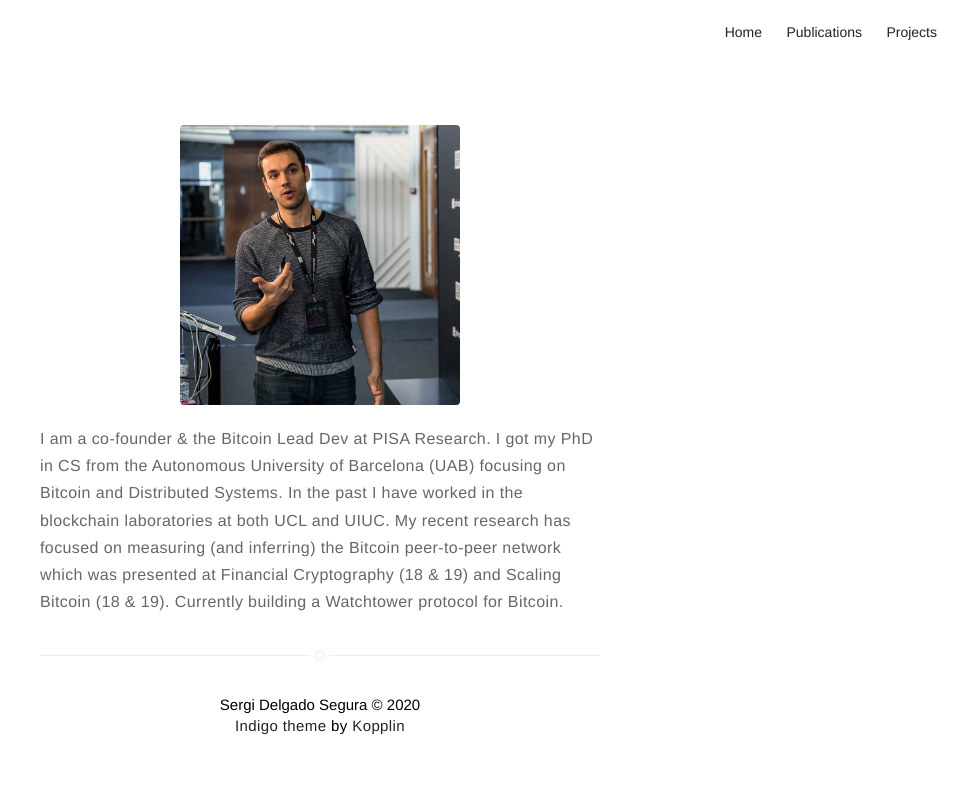
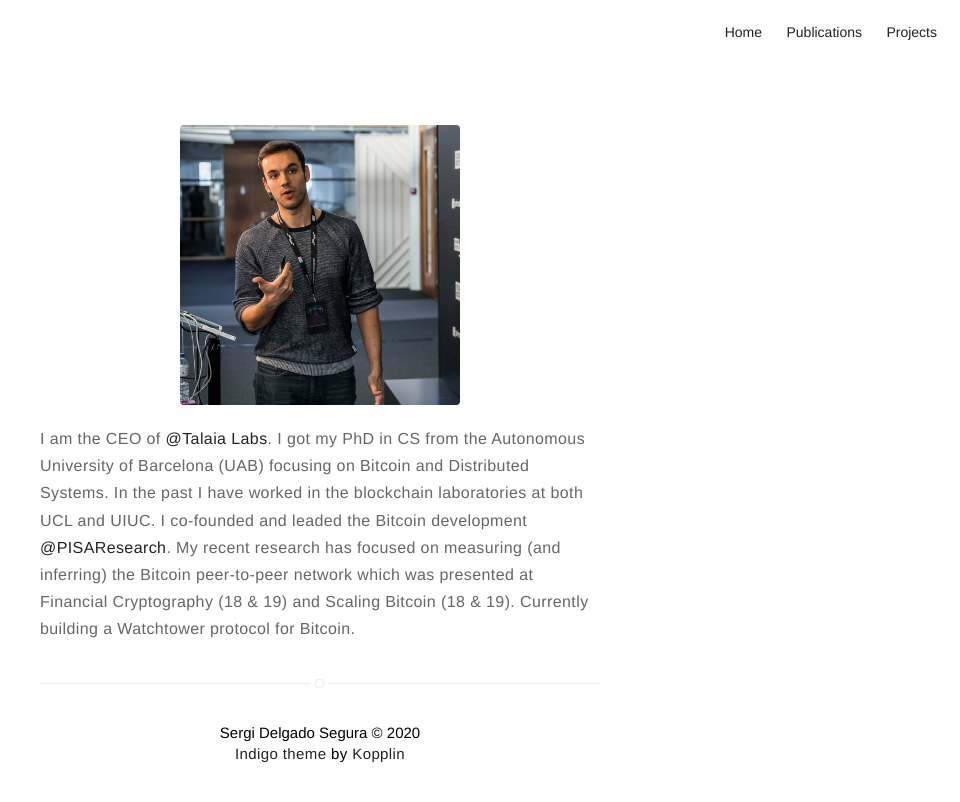
Before and after one commit to sr-gi/me, a Jekyll site: the page built from about.md, in a window 1280 px wide. Shown: the top 802 px of the page, without its empty margins (320-1280 px from the left). Built offline with Jekyll 4.4.1, drawn with Linux system fonts in a browser that asks for light colours.

Commit message:
Updates bio

```diff
--- a/_config.yml
+++ b/_config.yml
@@ -1,6 +1,6 @@
 # main text of home
 name: Sergi Delgado Segura
-bio: I am a co-founder & the Bitcoin Lead Dev <a class='link' href='https://pisa.watch'>@PISAResearch</a>. Currently building a Watchtower protocol for Bitcoin. My research interest lies on networks, privacy and cryptocurrencies.
+bio: I am the CEO of <a class='link' href='https://talaia.watch'>@Talaia Labs</a>. Currently building <a class='link' href='https://twitter.com/eyeofsatoshi'>The Eye of Satoshi</a>. My research interest lies on Bitcoin, networks and privacy.
 # twitter summary info
 description: Sergi Delgado Segura's personal webpage.
 
--- a/about.md
+++ b/about.md
@@ -4,4 +4,4 @@ layout: page
 ---
 ![](../assets/images/profile.jpg)
 
-I am a co-founder & the Bitcoin Lead Dev at PISA Research. I got my PhD in CS from the Autonomous University of Barcelona (UAB) focusing on Bitcoin and Distributed Systems. In the past I have worked in the blockchain laboratories at both UCL and UIUC. My recent research has focused on measuring (and inferring) the Bitcoin peer-to-peer network which was presented at Financial Cryptography (18 & 19) and Scaling Bitcoin (18 & 19). Currently building a Watchtower protocol for Bitcoin.
+I am the CEO of <a class='link' href='https://talaia.watch'>@Talaia Labs</a>. I got my PhD in CS from the Autonomous University of Barcelona (UAB) focusing on Bitcoin and Distributed Systems. In the past I have worked in the blockchain laboratories at both UCL and UIUC. I co-founded and leaded the Bitcoin development <a class='link' href='https://pisa.watch'>@PISAResearch</a>. My recent research has focused on measuring (and inferring) the Bitcoin peer-to-peer network which was presented at Financial Cryptography (18 & 19) and Scaling Bitcoin (18 & 19). Currently building a Watchtower protocol for Bitcoin.
```
